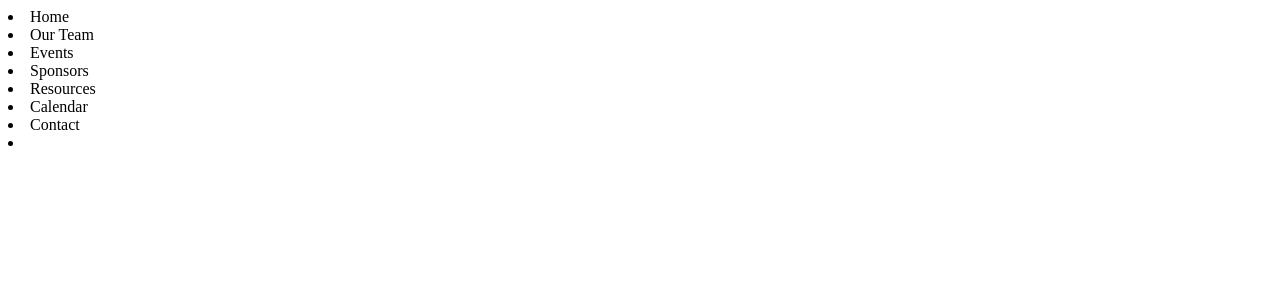
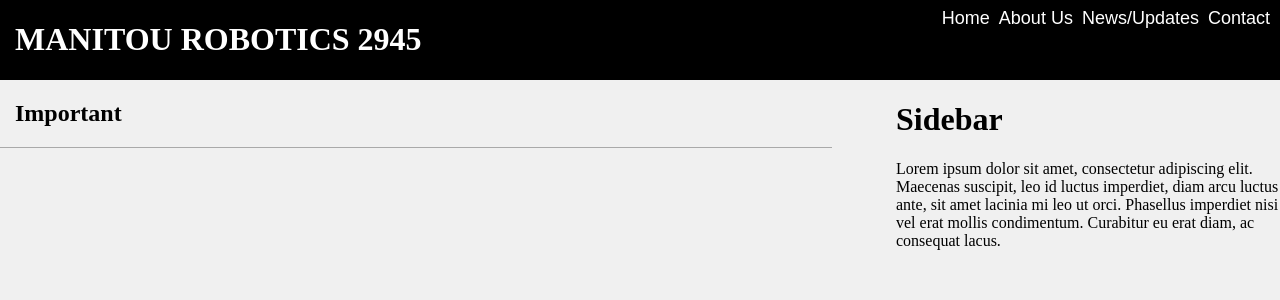
Before and after one commit to manitourobotics/website, a PHP site: page / in a window 1280 px wide. Shown: the top 300 px of the page. Run offline with PHP 8.4, Linux system fonts and the light colour scheme.

Commit message:
New Files

```diff
--- a/index.php
+++ b/index.php
@@ -1,23 +1,43 @@
-<!DOCTYPE HTML>
-<html lang="en">
+<!DOCTYPE HTML PUBLIC "-//W3C//DTD HTML 4.01 Transitional//EN"
+"http://www.w3.org/TR/html4/loose.dtd">
+<html xmlns="http://www.w3.org/1999/xhtml">
     <head>
-	<meta charset="UTF-8">
-	<link rel="shortcut icon" href="./favicon.ico">
-	<title>2945</title>
+        <meta http-equiv="Content-Type" content="text/html; charset=utf-8" />
+        <title>First Team 2945 - Welcome</title>
+        <link rel="stylesheet" type="text/css" href="style.css" />
     </head>
     <body>
-    <div id="nav">
-    	<li class="nav">Home</li>
-    	<li class="nav">Our Team</li>
-    	<li class="nav">Events</li>
-    	<li class="nav">Sponsors</li>
-    	<li class="nav">Resources</li>
-    	<li class="nav">Calendar</li>
-    	<li class="nav">Contact</li>
-    	<li class="nav"></li>
+    	<div class="page">
+     	   <div id="header">
+        		<div id="header_name">
+        			<h1>MANITOU ROBOTICS 2945</h1>
         		</div>
-    <div id="outside-links">
+        		<div id="header_navagation">
+        			<ul id="navagation">
+  						<li><a href="">Home</a></li>
+  						<li><a href="">About Us</a>
+  							<div id="dropdown">
+   								<ul>
+    								<li><a href="">The Team</a></li>
+    								<li><a href="">History</a></li>
+    								<li><a href="">Vision</a></li>
+   						 		</ul>
    						 	</div>
+   						</li>
+  						<li><a href="">News/Updates</a></li>
+  						<li><a href="">Contact</a></li>
+					</ul>
+        		</div>
+       		</div>
+       		<div id="sidebar">
+       			<h1>Sidebar</h1>
+       			<p>Lorem ipsum dolor sit amet, consectetur adipiscing elit. Maecenas suscipit, leo id luctus imperdiet, diam arcu luctus ante, sit amet lacinia mi leo ut orci. Phasellus imperdiet nisi vel erat mollis condimentum. Curabitur eu erat diam, ac consequat lacus.</p>
+       		</div>
+       		<div id="content">
+       			<h2 id="content_import">Important</h2>
+       			<div id="line"><!--Just a line--></div>
 
+       		</div>
+        </div>
     </body>
 </html>
--- a/style.css
+++ b/style.css
@@ -1,76 +1,115 @@
-/*Master.css document for styling the website.*/
-
-/*Header*/
-
 body
 {
-	background-color: black;
-	margin: 0;
-	padding: 0;
+	background-color: #F0F0F0;
 }
-
-#container
+.page
 {
-	width: 100%;
-	height: 800px;
-	overflow: auto;
-	background-color: gray;
+	position:absolute;
+	top:0px;
+	bottom:0px;
+	right:0px;
+	left:0px;
+	overflow:hidden;
 }
 #header
 {
-	width: 100%;
-	height: 200px;
-	color: red;
+	background-color:#000000;
+	height:auto;
+	position:relative;
+	top:0px;
+	left:0px;
+	right:0px;
 }
-
-#logo
+#header_name
 {
-	height: 200px;
-	padding: 5px;
-	float: left;
+	color: #FFFFFF;
+	display:inline-block;
+	padding-left:15px;
 }
-
-#navigation
+div#dropdown
 {
-	position: absolute;
-	right: 0px;
-	top: 0px;
-	padding: 0px;
-	float: right;
+	background-color:#000000;
+	overflow:visible;
+	z-index: 2;
+	display:inline;
 }
-
-/*ul
+#header_navagation
 {
-	list-style-type:none;
-	margin-right: 0px;
-	margin-top: 0px;
-	padding-top: 0px;
-	padding-right: 0px;
-	overflow: hidden;
+	padding:8px;
+	padding-right:10px;
+	float:right;
+	display:inline;
+}
+#header_navagation ul
+{
+  	font-family: Arial, Verdana;
+  	font-size: 18px;
+  	margin: 0;
+  	padding: 0;
+  	list-style: none;
+}
+#header_navagation ul li
+{
+  	position: relative;
+  	float: left;
+  	margin-left: 4px;
+}
+#header_navagation li ul
+{
+	display: none;
+}
+#header_navagation ul li a
+{
+  	display: block;
+  	text-decoration: none;
+  	color: #ffffff;
+  	margin-left: 5px;
+  	white-space: nowrap;
+}
+#header_navagation ul li a:hover
+{
+	border-bottom: 1px solid #F00000;
+}
+#header_navagation li:hover ul
+{
+  	display: block;
+  	position: absolute;
+}
+#header_navagation li:hover li
+{
+  	font-size: 18px;
+}
+#header_navagation li:hover li a:hover
+{
+	background: #000000;
 	position: relative;
 }
-
-li
+#sidebar
 {
-	float: right;
-
+	float:right;
+	width:30%;
+	height:auto;
+	overflow:hidden;
 }
-
-#navigation a:link,a:visited
+#sidebar p
 {
-	display: block;
-	width: 125px;
-	font-weight: bold;
-	color: #FFFFFF;
-	background-color: #000000;
-	text-align: center;
-	padding: 4px;
-	text-decoration: none;
-	text-transform: uppercase;
+	word-wrap:break-word;
 }
-
-#navigation a:hover,a:active
+#content
 {
-	background-color: #DAA520;
+	float:left;
+	color:#000000;
+	width:65%;
 }
-*/
+#content a
+{
+	color:#000000;
+}
+#line
+{
+	border-bottom:1px solid #A9A9A9;
+}
+h2#content_import
+{
+	padding-left:15px;
+}
```
Lines whose indentation alone changed are shown as unchanged.
